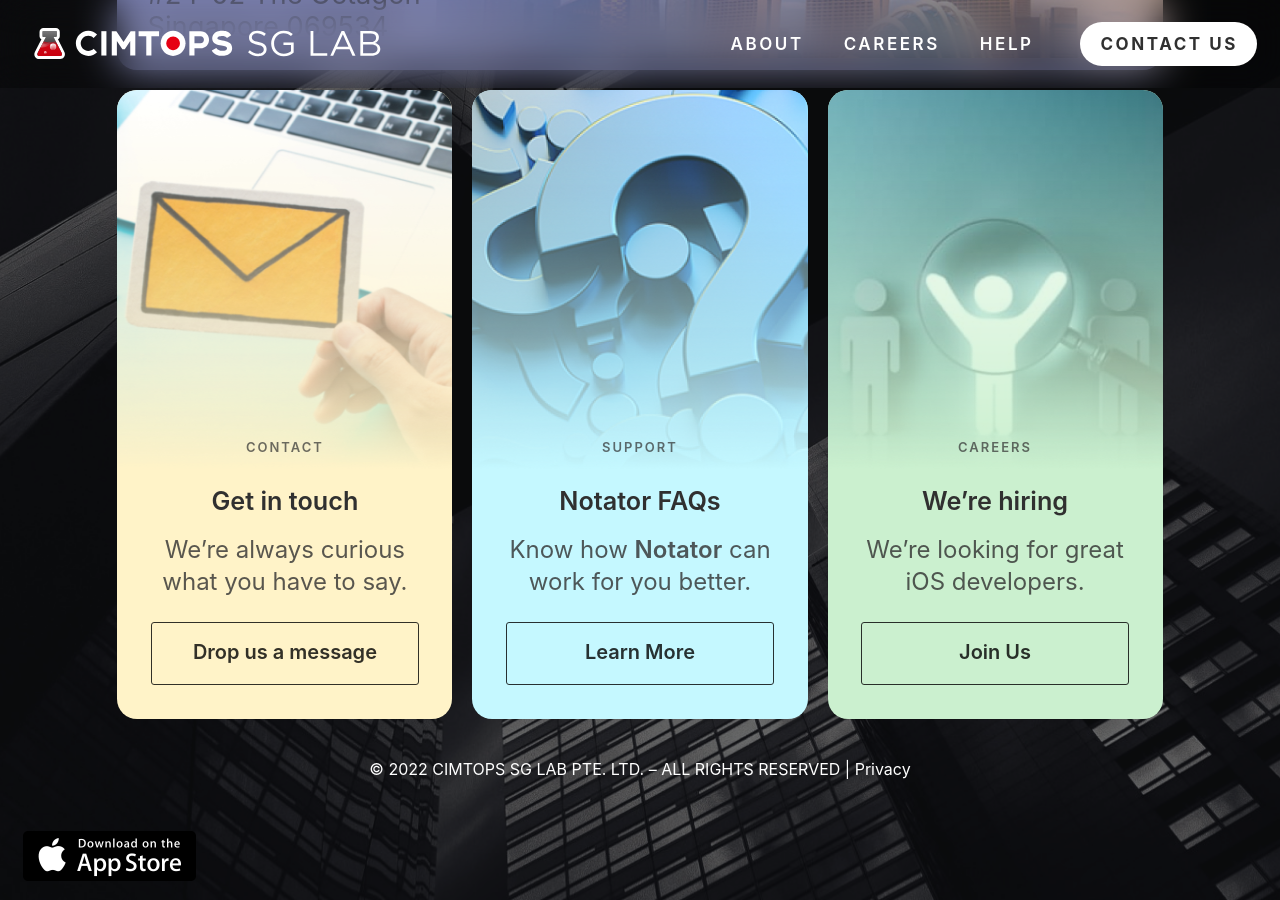
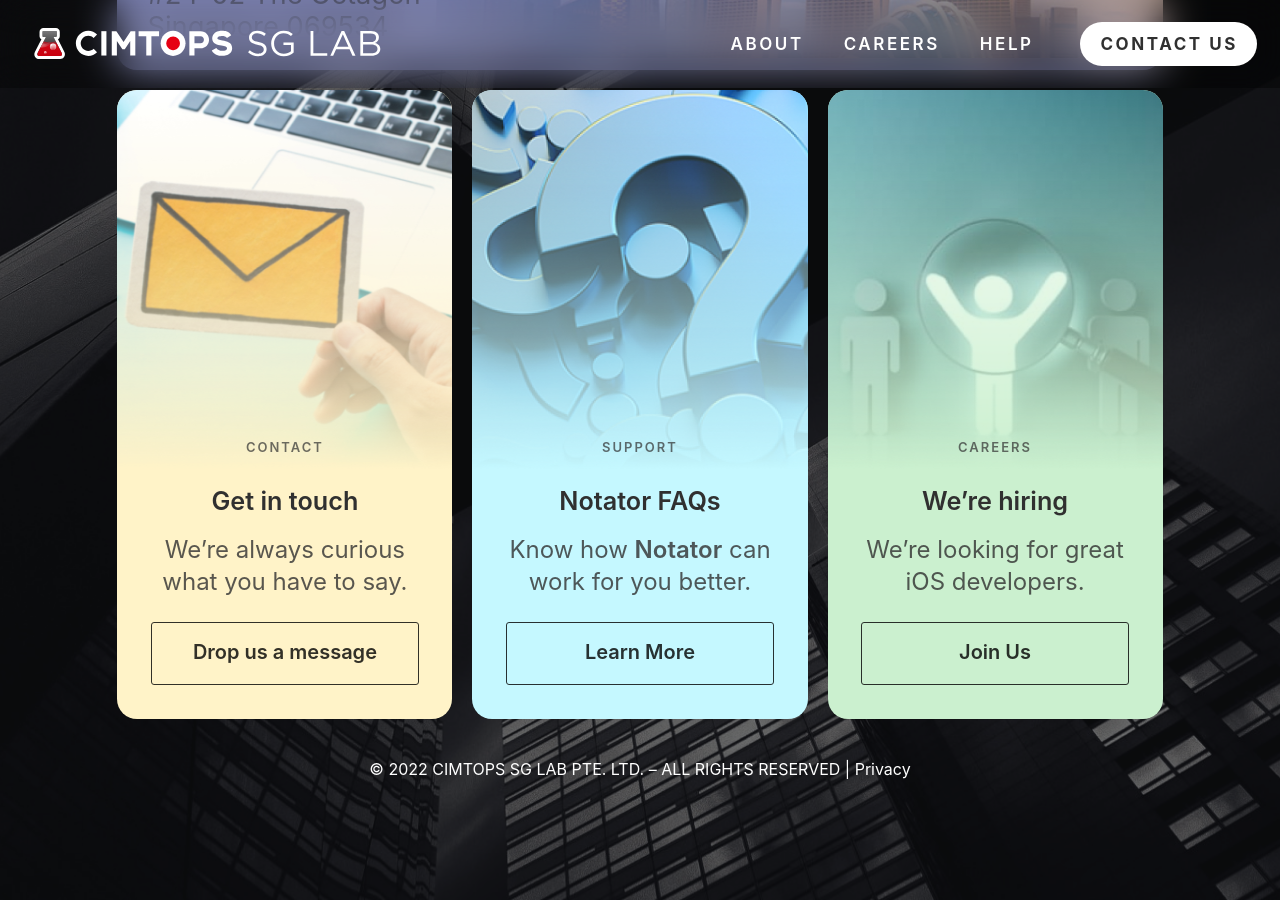
Before and after one commit to CIMTOPSCORP/sglab-site, a Jekyll site: the page built from index.md, in a window 1280 px wide and 900 px high, scrolled down 3122 px. Built offline with Jekyll 4.4.1, drawn with Linux system fonts in a browser that asks for light colours.

Commit message:
temporary: Removed get in apstore button

```diff
--- a/_includes/panel-bottom.html
+++ b/_includes/panel-bottom.html
@@ -1,7 +1,9 @@
 
 	<nav class="panel bottom">
 		<div class="sections">
-			<div class="left"><a href="#" class="button hollow"><img src={{ "assets/img/appstore.png" | relative_url }} width="173" /></a></div>
+			<div class="left">
+				<!-- <a href="#" class="button hollow"><img src={{ "assets/img/appstore.png" | relative_url }} width="173" /></a> -->
+			</div>
 			<div class="center">
 				<span class="nextSlide">
 					<svg>
```
